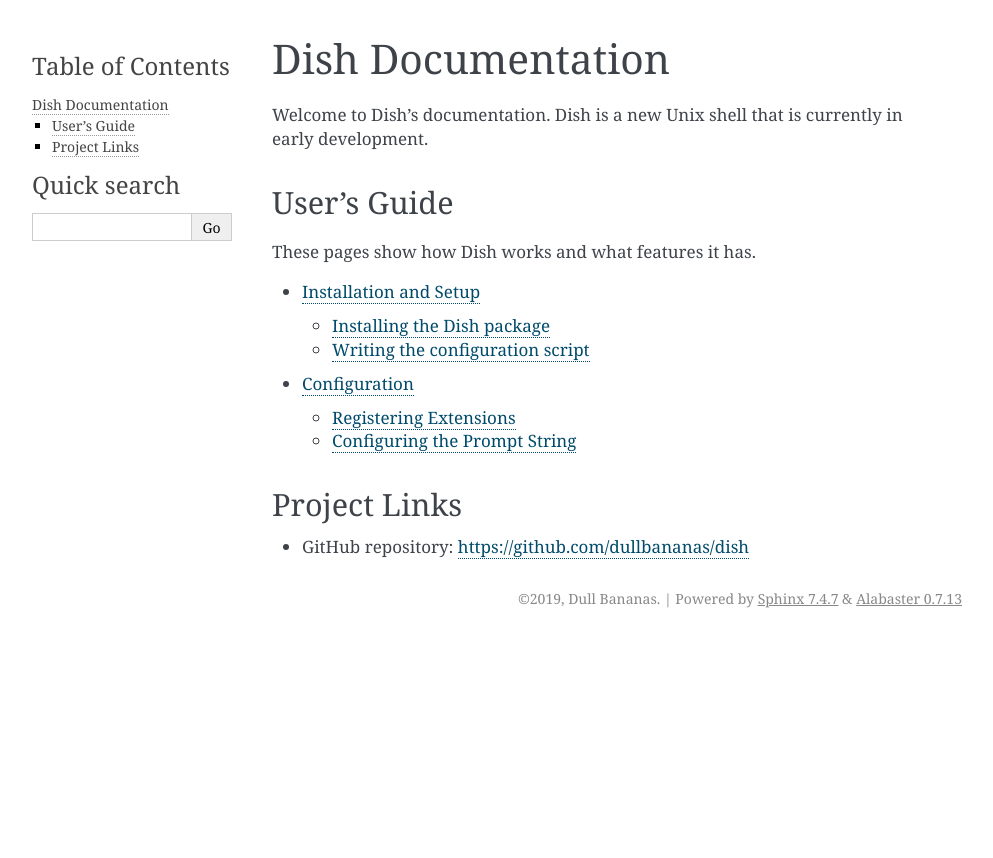
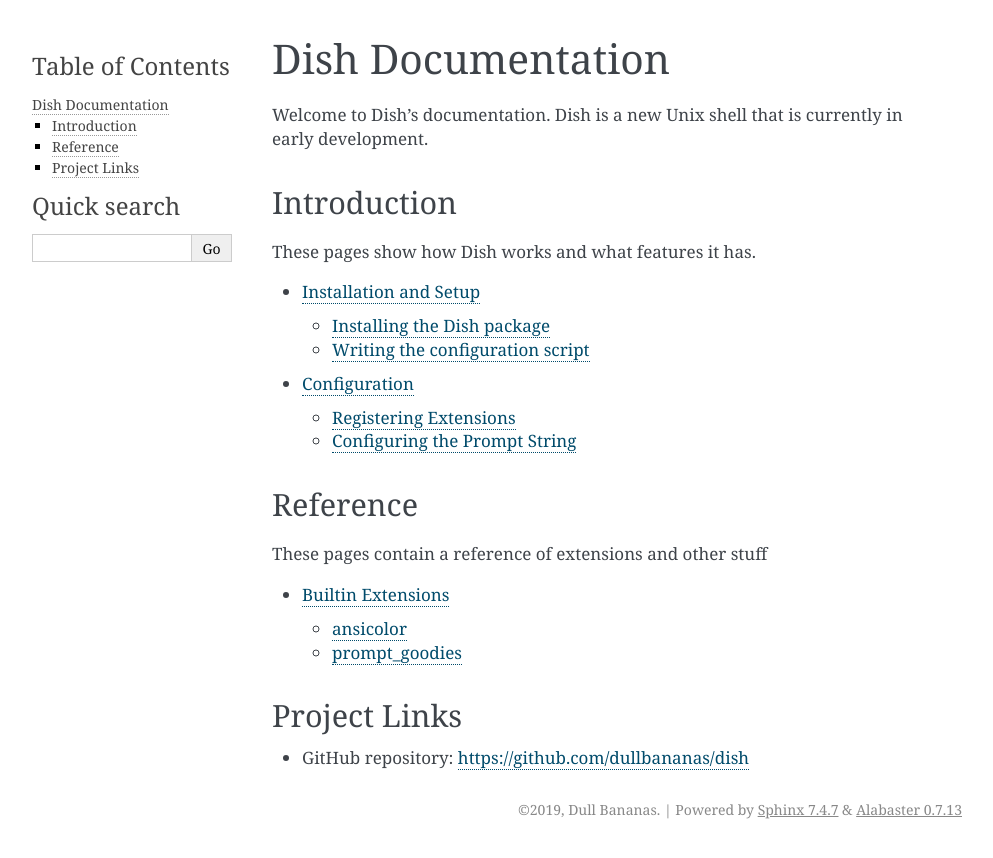
Before and after one commit to dullbananas/dish, a Sphinx documentation site: the page built from docs/index.rst, in a window 1280 px wide. Shown: the top 858 px of the page, without its empty margins (148-1141 px from the left). Built offline with Sphinx 7.4.7, drawn with Linux system fonts in a browser that asks for light colours.

Commit message:
Add extension reference to docs

```diff
--- a/docs/index.rst
+++ b/docs/index.rst
@@ -5,7 +5,7 @@
 early development.
 
 
-User's Guide
+Introduction
 ------------
 
 These pages show how Dish works and what features it has.
@@ -17,6 +17,17 @@
    config
 
 
+Reference
+---------
+
+These pages contain a reference of extensions and other stuff
+
+.. toctree::
+   :maxdepth: 2
+
+   extensions
+
+
 Project Links
 -------------
 
```
Also changed, not shown: docs/extensions.rst (added, +45 -0 lines).
